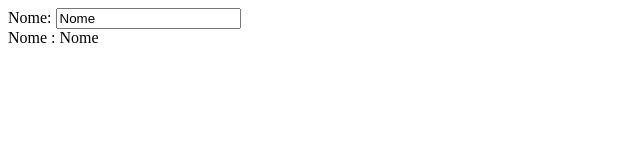
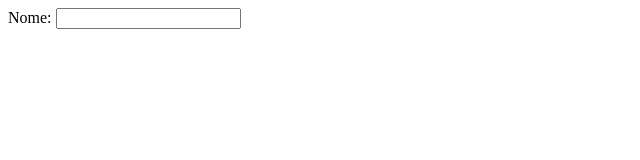
Before and after one commit to RenanBezerra/treinamento-angular-introducao, an Angular app: page / in a window 1280 px wide. Shown: the top 160 px of the page, without its empty margins (0-640 px from the left). Built offline with nearby package versions, Linux system fonts and the light colour scheme.

Commit message:
2.4
usando ngIf para condições e lembrar de none e hidden que dependendo da estratégia podem servir melhor que o if , porque o if pode ser mais custoso para exibir na pagina

```diff
--- a/src/app/app.component.html
+++ b/src/app/app.component.html
@@ -3,8 +3,8 @@
 <!-- <app-lista-contas></app-lista-contas> -->
 
 <label for="nome">Nome: </label>
-<input type="text" (input)="validar()" [(ngModel)]="nome" id="nome" >
+<input type="text" (input)="validar()" [(ngModel)]="nome" id="nome">
 
 <br>
-
-Nome : {{ nome }}
+<span *ngIf="nome.length > 0">Nome : {{ nome }} </span>
+<span [style.display]="nome.length > 0 ? 'block' : 'none' ">Nome : {{ nome }} </span>
--- a/src/app/app.component.ts
+++ b/src/app/app.component.ts
@@ -7,7 +7,7 @@ import { Component } from '@angular/core';
 })
 export class AppComponent {
   title = 'treinamento-angular';
-  nome = 'Nome';
+  nome = '';
 
   validar(){
     console.log(this.nome)
```
